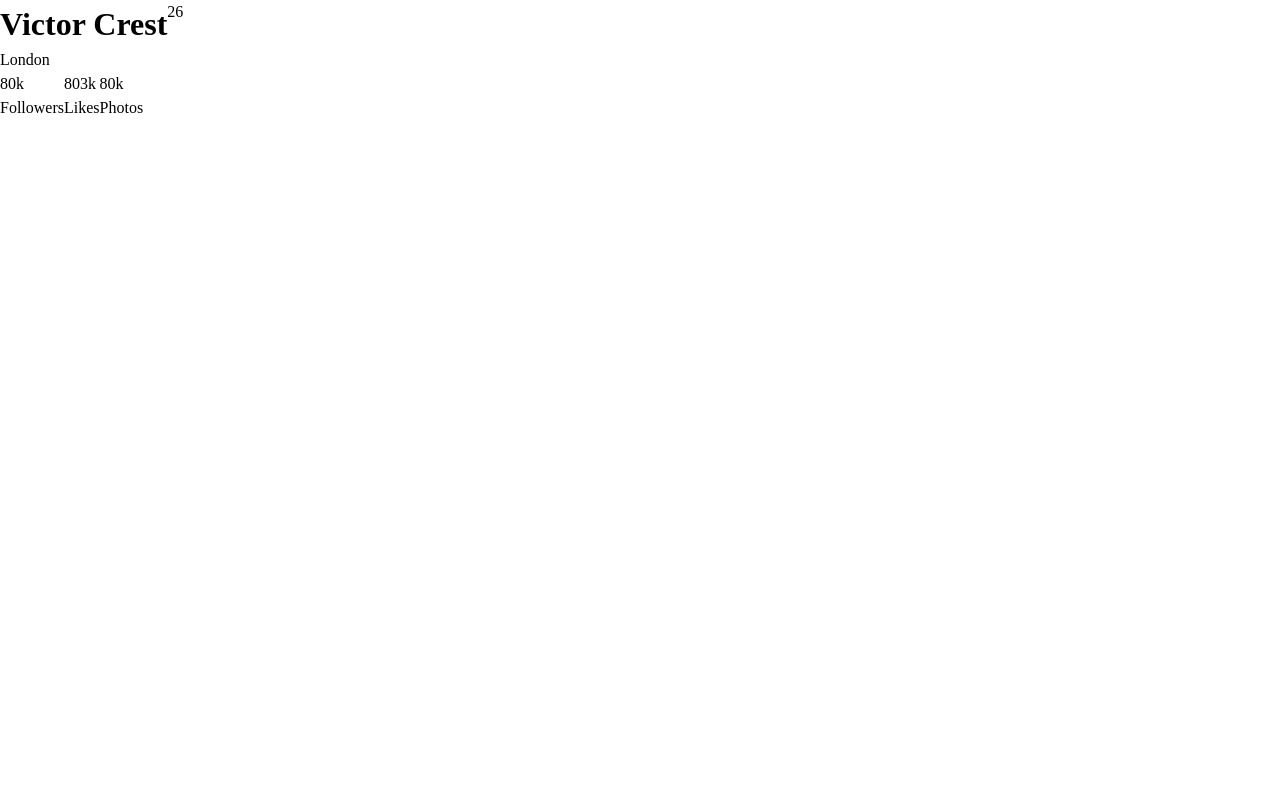
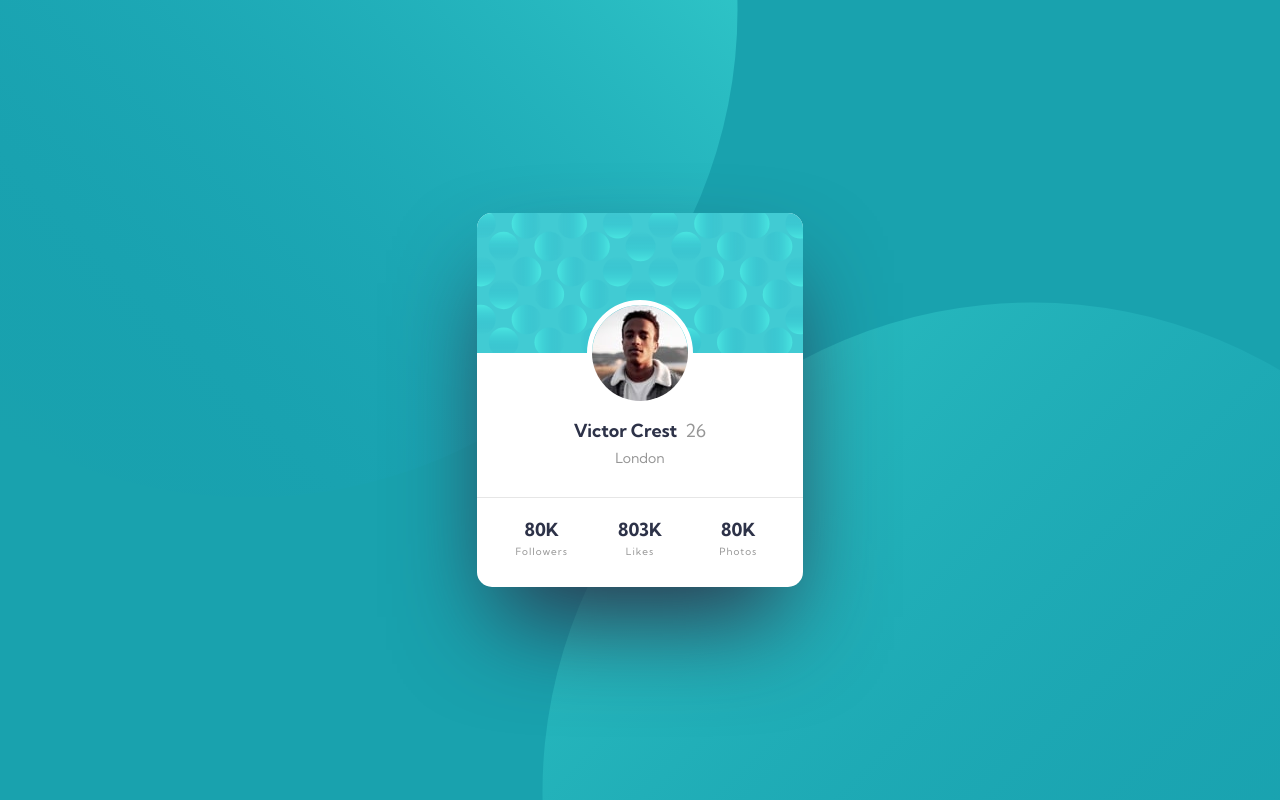
Before and after one commit to solvman/profile-card-component-main, a plain HTML site: page index.html in a window 1280 px wide. Drawn offline with Linux system fonts and the light colour scheme.

Commit message:
Finish styling

```diff
--- a/index.html
+++ b/index.html
@@ -22,8 +22,15 @@
   <body>
     <main>
       <div class="profile">
-        <header class="profile__header"></header>
-        <div class="flex-row">
+        <header class="profile__header">
+          <img
+            src="./images/image-victor.jpg"
+            alt="avatar image"
+            class="profile__avatar"
+          />
+        </header>
+        <div class="profile__conent flex-col">
+          <div class="profile__title flex-row">
             <h1 class="profile__name">Victor Crest</h1>
             <p class="profile__age">26</p>
           </div>
@@ -43,6 +50,7 @@
             </div>
           </div>
         </div>
+      </div>
     </main>
   </body>
 </html>
--- a/style.css
+++ b/style.css
@@ -1,6 +1,13 @@
 /* Global variables */
 
 :root {
+  --clr-dark-cyan: hsl(185, 75%, 39%);
+  --clr-dark-blue: hsl(229, 23%, 23%);
+  --clr-grayish-blue: hsl(227, 10%, 46%);
+  --clr-dark-gray: hsl(0, 0%, 59%);
+  --clr-white: hsl(0, 0%, 100%);
+  --clr-off-white: hsl(0, 0%, 90%);
+
   --ff-base: "Kumbh Sans", sans-serif;
 
   --fw-regular: 400;
@@ -14,42 +21,118 @@
 *::after {
   box-sizing: border-box;
 }
+
 * {
   margin: 0;
 }
+
 body {
+  font-family: var(--ff-base);
   line-height: 1.5;
   -webkit-font-smoothing: antialiased;
 }
-img,
-picture,
-video,
-canvas,
-svg {
+img {
   display: block;
   max-width: 100%;
 }
-input,
-button,
-textarea,
-select {
-  font: inherit;
-}
-p,
-h1,
-h2,
-h3,
-h4,
-h5,
-h6 {
-  overflow-wrap: break-word;
-}
-#root,
-#__next {
-  isolation: isolate;
-}
+
 /* Utilities */
 
 .flex-row {
   display: flex;
+  align-items: center;
+  gap: 0.5em;
 }
+
+.flex-col {
+  display: flex;
+  flex-direction: column;
+  align-items: center;
+}
+
+/* Styles */
+
+body {
+  color: var(--clr-dark-gray);
+  background-color: var(--clr-dark-cyan);
+  background-image: url("./images/bg-pattern-top.svg"),
+    url("./images/bg-pattern-bottom.svg");
+  background-position:
+    top -60vh left -30vh,
+    bottom -60vh right -30vh;
+  background-repeat: no-repeat, no-repeat;
+  height: 100vh;
+  display: grid;
+  place-content: center;
+  text-align: center;
+}
+
+.profile {
+  background-color: var(--clr-white);
+  min-width: 326px;
+  max-width: 350px;
+  height: 374px;
+  border-radius: 0.9375em;
+  box-shadow: 0 50px 100px -20px var(--clr-dark-blue);
+  overflow: hidden;
+}
+
+.profile__header {
+  position: relative;
+  background-image: url("./images/bg-pattern-card.svg");
+  height: 140px;
+  margin-bottom: 50px;
+}
+
+.profile__avatar {
+  border: 5px solid white;
+  border-radius: 50%;
+  position: absolute;
+  bottom: 0;
+  left: 50%;
+  transform: translate(-50%, 50%);
+}
+
+.profile__title {
+  padding-top: 0.85em;
+}
+
+.profile__name,
+.profile__age {
+  font-size: 1.125rem;
+}
+
+.profile__name,
+.metric__count {
+  color: var(--clr-dark-blue);
+}
+
+.profile__location {
+  padding-top: 0.3em;
+  padding-bottom: 2em;
+  font-size: 0.875rem;
+}
+
+.profile__stats {
+  gap: 0;
+  padding: 0.975em;
+  width: 100%;
+  border-top: 1px solid var(--clr-off-white);
+}
+
+.profile__stats__metric {
+  flex: 1;
+}
+
+.metric__count {
+  padding-top: 0.125em;
+  font-size: 1.125rem;
+  font-weight: var(--fw-bold);
+  text-transform: uppercase;
+}
+
+.metric__name {
+  padding-top: 0.1225em;
+  font-size: 0.625rem;
+  letter-spacing: 1px;
+}
```
Lines whose indentation alone changed are shown as unchanged.
